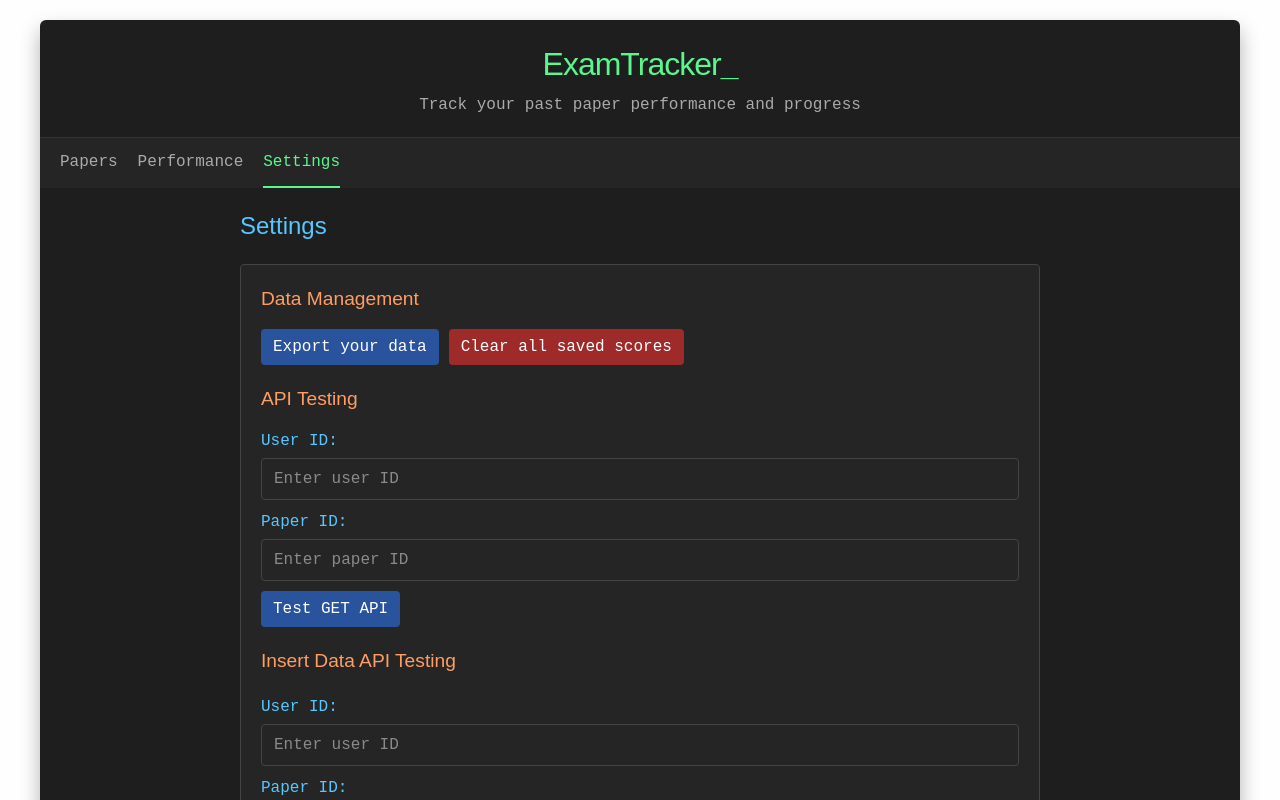
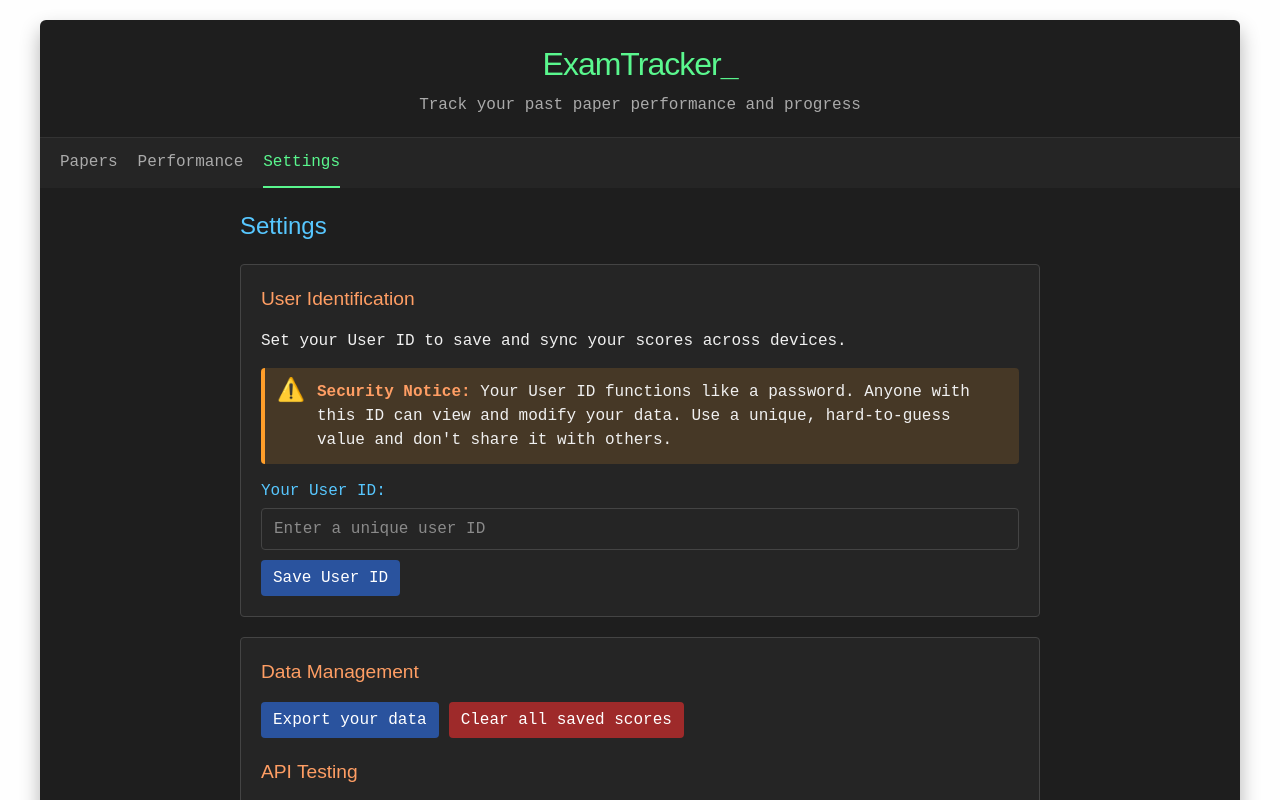
Before and after one commit to gSUz92nc/ExamTracker, a SvelteKit app: page / in a window 1280 px wide. Both pictures are taken after a click on the button "Settings". Shown: the top 800 px of the page. Built offline with nearby package versions, Linux system fonts and the light colour scheme; a web font is replaced by a local one.

Commit message:
Implement cloud sync with user ID authentication

```diff
--- a/src/routes/+page.svelte
+++ b/src/routes/+page.svelte
@@ -27,14 +27,8 @@
 		[key: string]: Paper[];
 	}
 
-	// Local storage data structure
-	interface StoredData {
-		userMarks: UserMarks;
-		lastUpdated: string;
-	}
-
 	// Storage key for localStorage
-	const STORAGE_KEY = 'examtracker_data';
+	const USER_ID_KEY = 'examtracker_user_id';
 
 	// State variables
 	let searchQuery = $state<string>('');
@@ -44,10 +38,8 @@
 	let activeTab = $state<'papers' | 'performance' | 'settings'>('papers');
 	let exportedData = $state<string>('');
 	let showExportedData = $state<boolean>(false);
-
-	let apiTestUserId = $state<string>('');
-	let apiTestPaperId = $state<string>('');
-	let apiResponse = $state<string | null>(null);
+	let userId = $state<string>('');
+	let loadingScores = $state<boolean>(false);
 	let apiError = $state<string | null>(null);
 
 	// Add POST API test variables
@@ -57,6 +49,12 @@
 	let postScore = $state<string>('');
 	let postResponse = $state<string | null>(null);
 	let postError = $state<string | null>(null);
+
+	// Questions for selected paper (simulated)
+	let questions = $state<Question[]>([]);
+
+	// User's marks for questions
+	let userMarks = $state<UserMarks>({});
 
 	// Available subjects
 	const subjects: Subject[] = [
@@ -81,47 +79,118 @@
 		{ id: 'cambridge', name: 'Cambridge' }
 	];
 
-	// Questions for selected paper (simulated)
-	let questions = $state<Question[]>([]);
-
-	// User's marks for questions (simulated)
-	let userMarks = $state<UserMarks>({});
-
-	// Load data from localStorage on component initialization
-	const loadFromLocalStorage = () => {
+	// Load user ID from localStorage on component initialization
+	const loadUserIdFromLocalStorage = () => {
 		if (typeof window !== 'undefined') {
 			try {
-				const storedData = localStorage.getItem(STORAGE_KEY);
-				if (storedData) {
-					const parsedData: StoredData = JSON.parse(storedData);
-					userMarks = parsedData.userMarks;
-					console.log('Data loaded from localStorage', parsedData.lastUpdated);
+				const storedUserId = localStorage.getItem(USER_ID_KEY);
+				if (storedUserId) {
+					userId = storedUserId;
+					console.log('User ID loaded from localStorage');
 				}
 			} catch (error) {
-				console.error('Failed to load data from localStorage:', error);
+				console.error('Failed to load user ID from localStorage:', error);
 			}
 		}
 	};
 
-	// Add this function to test the API endpoint
-	async function testApiEndpoint() {
-		apiResponse = null;
+	// Save user ID to localStorage
+	const saveUserIdToLocalStorage = () => {
+		if (typeof window !== 'undefined') {
+			try {
+				localStorage.setItem(USER_ID_KEY, userId);
+				console.log('User ID saved to localStorage');
+			} catch (error) {
+				console.error('Failed to save user ID to localStorage:', error);
+			}
+		}
+	};
+
+	// Load scores for a specific paper from API
+	async function loadPaperScores(paperId: number) {
+		if (!userId) {
+			apiError = 'Please set your User ID in the Settings tab';
+			return;
+		}
+
+		loadingScores = true;
 		apiError = null;
-
-		if (!apiTestUserId || !apiTestPaperId) {
-			apiError = 'Please enter both User ID and Paper ID';
-			return;
-		}
 
 		try {
 			const response = await fetch(
-				`/api?user_id=${encodeURIComponent(apiTestUserId)}&paper_id=${encodeURIComponent(apiTestPaperId)}`
+				`/api?user_id=${encodeURIComponent(userId)}&paper_id=${encodeURIComponent(paperId.toString())}`
 			);
 
 			const data = await response.json();
-			apiResponse = JSON.stringify(data, null, 2);
+
+			if (data && Array.isArray(data)) {
+				// Map the API response to userMarks format
+				data.forEach((item) => {
+					const key = `${paperId}-${item.question_id}`;
+					userMarks[key] = parseInt(item.score) || 0;
+				});
+			}
+
+			loadingScores = false;
 		} catch (error) {
 			apiError = error instanceof Error ? error.message : 'An unknown error occurred';
+			loadingScores = false;
+		}
+	}
+
+	// Save scores for a question to API
+	async function saveScoreToApi(paperId: number, questionId: string, score: number) {
+		if (!userId) {
+			apiError = 'Please set your User ID in the Settings tab';
+			return;
+		}
+
+		try {
+			const payload = {
+				user_id: userId,
+				paper_id: paperId.toString(),
+				question_id: questionId,
+				score: score.toString()
+			};
+
+			const response = await fetch('/api', {
+				method: 'POST',
+				headers: {
+					'Content-Type': 'application/json'
+				},
+				body: JSON.stringify(payload)
+			});
+
+			await response.json();
+			// No need to update userMarks here as we already updated it in updateMark
+		} catch (error) {
+			apiError = error instanceof Error ? error.message : 'Failed to save score';
+			console.error('Error saving score:', apiError);
+		}
+	}
+
+	// Clear all scores from the API
+	async function clearAllScoresFromApi() {
+		if (!userId) {
+			apiError = 'Please set your User ID in the Settings tab';
+			return;
+		}
+
+		if (!confirm('Are you sure you want to clear all saved scores? This cannot be undone.')) {
+			return;
+		}
+
+		try {
+			const response = await fetch(`/api?user_id=${encodeURIComponent(userId)}`, {
+				method: 'DELETE'
+			});
+
+			await response.json();
+			userMarks = {}; // Clear local cache
+			alert('All scores have been cleared.');
+		} catch (error) {
+			apiError = error instanceof Error ? error.message : 'Failed to clear scores';
+			console.error('Error clearing scores:', apiError);
 		}
 	}
 
@@ -158,47 +227,20 @@
 		}
 	}
 
-	// Save data to localStorage
-	const saveToLocalStorage = () => {
-		if (typeof window !== 'undefined') {
-			try {
-				const data: StoredData = {
-					userMarks,
-					lastUpdated: new Date().toISOString()
-				};
-				localStorage.setItem(STORAGE_KEY, JSON.stringify(data));
-				console.log('Data saved to localStorage');
-			} catch (error) {
-				console.error('Failed to save data to localStorage:', error);
-			}
-		}
-	};
-
 	// Export all data as JSON
 	const exportData = () => {
-		const data: StoredData = {
+		const data = {
 			userMarks,
+			userId,
 			lastUpdated: new Date().toISOString()
 		};
 		exportedData = JSON.stringify(data, null, 2);
 		showExportedData = true;
 	};
 
-	// Clear all saved data
-	const clearAllData = () => {
-		if (
-			typeof window !== 'undefined' &&
-			confirm('Are you sure you want to clear all saved scores? This cannot be undone.')
-		) {
-			localStorage.removeItem(STORAGE_KEY);
-			userMarks = {};
-			alert('All scores have been cleared.');
-		}
-	};
-
-	// Load data on component initialization (browser-only)
+	// Load user ID on component initialization (browser-only)
 	if (typeof window !== 'undefined') {
-		loadFromLocalStorage();
+		loadUserIdFromLocalStorage();
 	}
 
 	let filteredPapers = $derived(
@@ -265,11 +307,15 @@
 	function selectPaper(paper: Paper): void {
 		selectedPaper = paper;
 		loadQuestions(paper);
+
+		if (userId) {
+			loadPaperScores(paper.id);
+		}
 	}
 
 	// Load questions for selected paper
 	function loadQuestions(paper: Paper): void {
-		// Use the questions from the paper object instead of generating them
+		// Use the questions from the paper object
 		questions = paper.questions;
 
 		// Initialize user marks for each question if not already set
@@ -288,8 +334,12 @@
 			userMarks[key] = parseInt(mark.toString()) || 0;
 			userMarks = userMarks; // Trigger reactivity
 
-			// Save automatically when marks are updated
-			saveToLocalStorage();
+			// Save to API
+			if (userId) {
+				saveScoreToApi(selectedPaper.id, questionId, mark);
+			} else {
+				apiError = 'Please set your User ID in the Settings tab to save scores';
+			}
 		}
 	}
 
@@ -299,11 +349,29 @@
 			questions.forEach((q) => {
 				const key = `${selectedPaper!.id}-${q.id}`;
 				userMarks[key] = 0;
+
+				// Save zeros to API
+				if (userId) {
+					saveScoreToApi(selectedPaper.id, q.id, 0);
+				}
 			});
 			userMarks = userMarks; // Trigger reactivity
-
-			// Save changes to localStorage
-			saveToLocalStorage();
+		}
+	}
+
+	// Save user ID and attempt to load any existing scores
+	function saveUserId(): void {
+		if (!userId.trim()) {
+			alert('Please enter a valid User ID');
+			return;
+		}
+
+		saveUserIdToLocalStorage();
+		alert('User ID saved successfully!');
+
+		// If there's a selected paper, load scores for it
+		if (selectedPaper) {
+			loadPaperScores(selectedPaper.id);
 		}
 	}
 
@@ -568,6 +636,17 @@
 								{/if}
 								<button class="action-button reset" onclick={resetMarks}>Reset</button>
 							</div>
+
+							{#if apiError}
+								<div class="api-error">
+									<h4>Error:</h4>
+									<p>{apiError}</p>
+								</div>
+							{/if}
+
+							{#if loadingScores}
+								<div class="loading-message">Loading scores...</div>
+							{/if}
 
 							<div class="paper-analysis">
 								<div
@@ -693,10 +772,42 @@
 				<h2>Settings</h2>
 
 				<div class="settings-section">
+					<h3>User Identification</h3>
+					<p>Set your User ID to save and sync your scores across devices.</p>
+
+					<div class="security-warning">
+						<div class="warning-icon">⚠️</div>
+						<div class="warning-text">
+							<strong>Security Notice:</strong> Your User ID functions like a password. Anyone with this
+							ID can view and modify your data. Use a unique, hard-to-guess value and don't share it
+							with others.
+						</div>
+					</div>
+
+					<div class="form-group">
+						<label for="userId">Your User ID:</label>
+						<input
+							type="text"
+							id="userId"
+							placeholder="Enter a unique user ID"
+							bind:value={userId}
+							class="search-input"
+						/>
+					</div>
+					<button class="action-button" onclick={saveUserId}>Save User ID</button>
+
+					{#if userId}
+						<div class="user-id-info">
+							<p>Your current User ID: <strong>{userId}</strong></p>
+						</div>
+					{/if}
+				</div>
+
+				<div class="settings-section">
 					<h3>Data Management</h3>
 					<div class="settings-actions">
 						<button class="action-button" onclick={exportData}>Export your data</button>
-						<button class="action-button reset" onclick={clearAllData}
+						<button class="action-button reset" onclick={clearAllScoresFromApi}
 							>Clear all saved scores</button
 						>
 					</div>
@@ -724,47 +835,6 @@
 
 					<h3>API Testing</h3>
 					<div class="api-test-form">
-						<div class="form-group">
-							<label for="userId">User ID:</label>
-							<input
-								type="text"
-								id="userId"
-								placeholder="Enter user ID"
-								bind:value={apiTestUserId}
-								class="search-input"
-							/>
-						</div>
-
-						<div class="form-group">
-							<label for="paperId">Paper ID:</label>
-							<input
-								type="text"
-								id="paperId"
-								placeholder="Enter paper ID"
-								bind:value={apiTestPaperId}
-								class="search-input"
-							/>
-						</div>
-
-						<button class="action-button" onclick={testApiEndpoint}>Test GET API</button>
-					</div>
-
-					{#if apiResponse}
-						<div class="api-response-container">
-							<h4>API Response:</h4>
-							<pre class="exported-json">{apiResponse}</pre>
-						</div>
-					{/if}
-
-					{#if apiError}
-						<div class="api-error">
-							<h4>Error:</h4>
-							<p>{apiError}</p>
-						</div>
-					{/if}
-
-					<h3>Insert Data API Testing</h3>
-					<div class="api-test-form"></div>
 						<div class="form-group">
 							<label for="postUserId">User ID:</label>
 							<input
@@ -786,11 +856,11 @@
 							/>
 						</div>
 						<div class="form-group">
-							<label for="postScoreId">Score ID (optional):</label>
+							<label for="postScoreId">Question ID (optional):</label>
 							<input
 								type="text"
 								id="postScoreId"
-								placeholder="Enter score ID (optional)"
+								placeholder="Enter question ID (optional)"
 								bind:value={postQuestionId}
 								class="search-input"
 							/>
@@ -821,7 +891,7 @@
 							<p>{postError}</p>
 						</div>
 					{/if}
-
+				</div>
 			</div>
 		{/if}
 	</main>
@@ -1493,4 +1563,66 @@
 		margin-top: 0;
 		color: #ff6e67;
 	}
+
+	.loading-message {
+		color: #aaa;
+		font-style: italic;
+		padding: 10px;
+		background-color: rgba(42, 83, 158, 0.1);
+		border-radius: 4px;
+		margin-bottom: 15px;
+		text-align: center;
+	}
+
+	.paper-items {
+		list-style-type: none;
+		padding: 0;
+		margin: 0;
+	}
+
+	.paper-item.selected {
+		background-color: rgba(42, 83, 158, 0.3);
+		border-left: 3px solid #3a6fd1;
+	}
+
+	.user-id-info {
+		margin-top: 15px;
+		padding: 10px;
+		background-color: rgba(42, 158, 83, 0.1);
+		border-radius: 4px;
+	}
+
+	a {
+		color: #57c7ff;
+		text-decoration: none;
+	}
+
+	a:hover {
+		text-decoration: underline;
+	}
+
+	.security-warning {
+		display: flex;
+		background-color: rgba(255, 158, 42, 0.15);
+		border-left: 4px solid #ff9e2a;
+		border-radius: 4px;
+		padding: 12px;
+		margin: 15px 0;
+		align-items: flex-start;
+		gap: 12px;
+	}
+
+	.warning-icon {
+		font-size: 1.4rem;
+		line-height: 1;
+	}
+
+	.warning-text {
+		flex: 1;
+		color: #f0f0f0;
+	}
+
+	.warning-text strong {
+		color: #ff9e64;
+	}
 </style>
```
